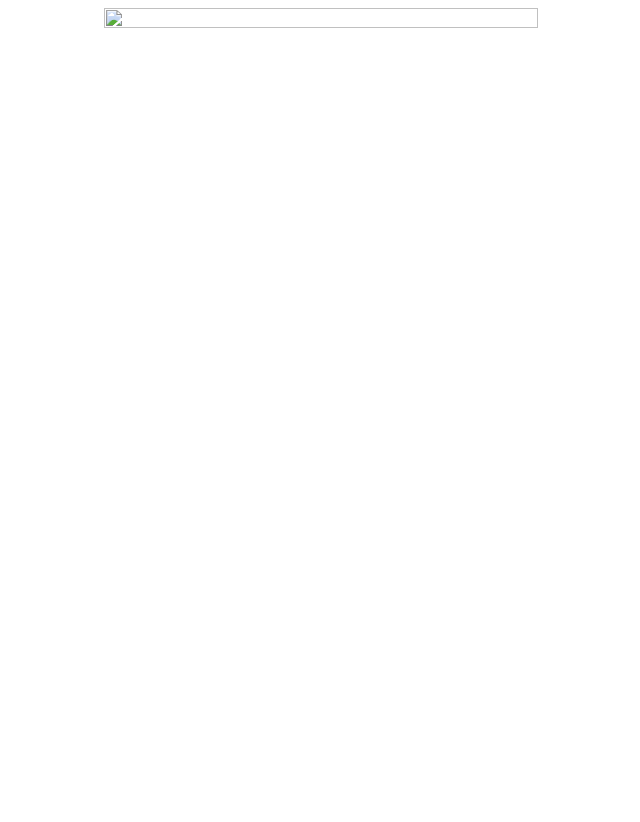
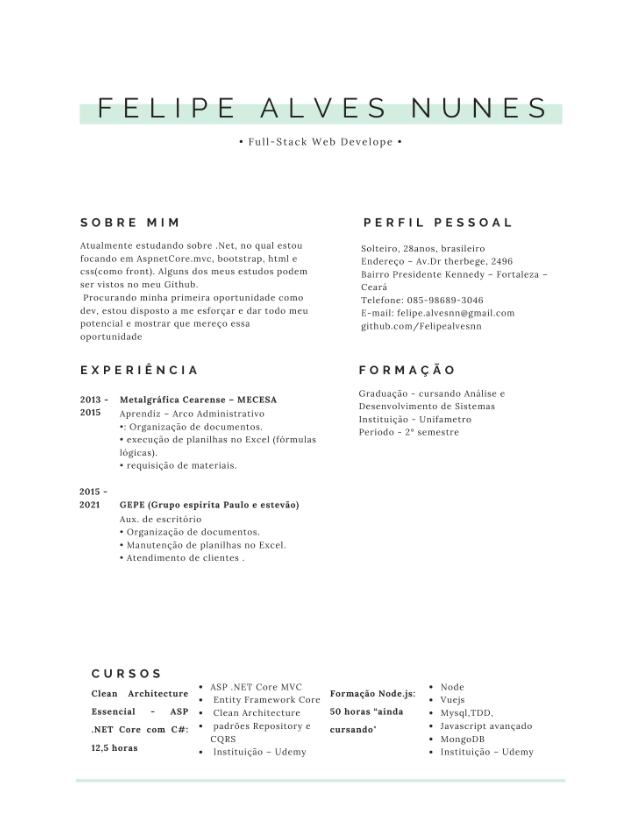
Before and after one commit to Felipealvesnn/Curriculo, a plain HTML site: page index.html in a window 1280 px wide. Shown: the whole page, without its empty margins (319-959 px from the left). Before the commit the page ends 800 px from the top, so only its background shows below. Drawn offline with Linux system fonts and the light colour scheme; the site is published under a folder, as on GitHub Pages, so addresses that start at the root find nothing.

Commit message:
Update index.html

```diff
--- a/index.html
+++ b/index.html
@@ -10,7 +10,7 @@
 <body>
     <div class="princ">
         <div class="imagem">
-            <img  class="imagem3" src="/src/images/Currículo Moderno em Azul e Preto.png" alt="">
+            <img  class="imagem3" src="./src/images/Currículo Moderno em Azul e Preto.png" alt="">
         </div>
     </div>
 
```
